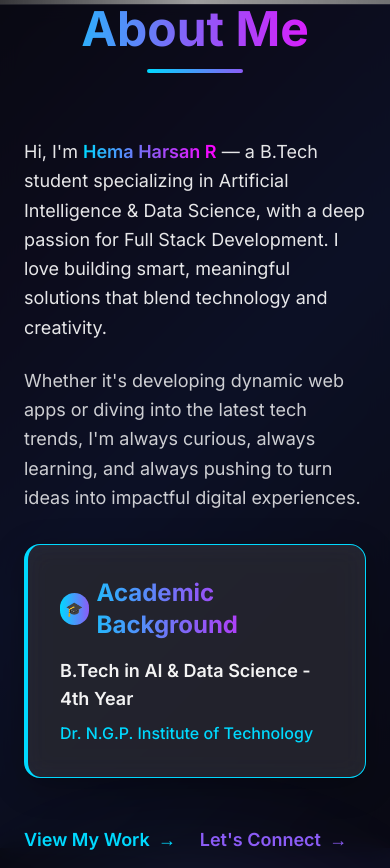
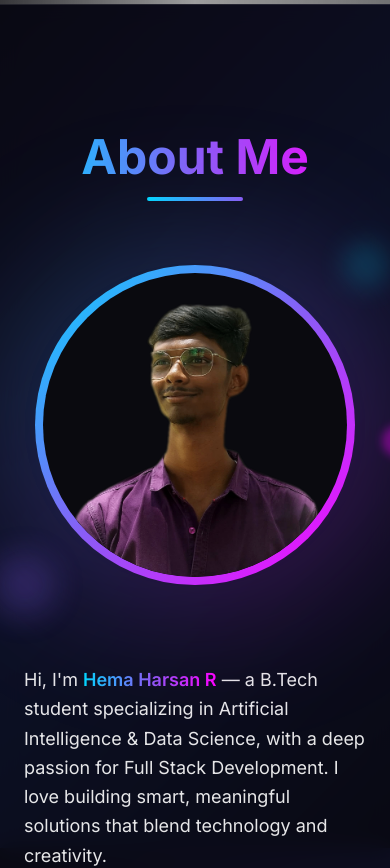
Before and after one commit to HEMAHARSAN-3/hemaharsanportfolio, a React (Vite) app: page / in a window 390 px wide. Shown: the part 840-1708 px from the top of the page. Built offline with nearby package versions, Linux system fonts and the light colour scheme; grey boxes are pictures that could not be loaded.

Commit message:
Refactor: Adjust section spacing and About section layout
- Moved content and titles down in all sections.
- Modified About section layout for mobile view.
- Integrated academic background into the About section paragraph.

```diff
--- a/src/components/AboutSection.tsx
+++ b/src/components/AboutSection.tsx
@@ -54,7 +54,7 @@ const AboutSection = () => {
     <section
       id="about"
       ref={sectionRef}
-      className="dark-section min-h-screen flex items-center justify-center px-6 md:px-12 lg:px-20"
+      className="dark-section min-h-screen flex items-center justify-center px-6 md:px-12 lg:px-20 pt-32"
     >
       <div className="max-w-7xl mx-auto w-full">
         {/* Section Title */}
@@ -66,8 +66,8 @@ const AboutSection = () => {
         </div>
 
         <div className="grid lg:grid-cols-2 gap-20 items-center">
-          {/* Profile Image */}
-          <div ref={imageRef} className="relative order-2 lg:order-1">
+          {/* Profile Image - Order 1 on mobile, Order 2 on desktop */}
+          <div ref={imageRef} className="relative order-1 lg:order-2">
             <div className="relative">
               {/* Glowing background */}
               <div className="absolute -inset-8 bg-gradient-to-br from-neon-blue/20 via-neon-purple/20 to-neon-pink/20 rounded-full blur-3xl"></div>
@@ -90,29 +90,15 @@ const AboutSection = () => {
             </div>
           </div>
 
-          {/* Content */}
-          <div className="space-y-8 order-1 lg:order-2">
+          {/* Content - Order 2 on mobile, Order 1 on desktop */}
+          <div className="space-y-8 order-2 lg:order-1">
             <div className="space-y-6">
               <p className="text-lg md:text-xl text-white/90 leading-relaxed">
                 Hi, I'm <span className="text-gradient font-semibold">Hema Harsan R</span> — a B.Tech student specializing in Artificial Intelligence & Data Science, with a deep passion for Full Stack Development. I love building smart, meaningful solutions that blend technology and creativity.
               </p>
               <p className="text-lg md:text-xl text-white/80 leading-relaxed">
-                Whether it's developing dynamic web apps or diving into the latest tech trends, I'm always curious, always learning, and always pushing to turn ideas into impactful digital experiences.
+                Whether it's developing dynamic web apps or diving into the latest tech trends, I'm always curious, always learning, and always pushing to turn ideas into impactful digital experiences. Currently in my 4th year of B.Tech in AI & Data Science at Dr. N.G.P. Institute of Technology.
               </p>
-            </div>
-
-            {/* Academic Background */}
-            <div className="glass-card p-8 rounded-2xl border-l-4 border-neon-blue">
-              <h3 className="text-2xl font-bold text-gradient mb-4 flex items-center gap-2">
-                <div className="w-8 h-8 bg-gradient-to-r from-neon-blue to-neon-purple rounded-full flex items-center justify-center">
-                  <span className="text-white text-sm">🎓</span>
-                </div>
-                Academic Background
-              </h3>
-              <div className="space-y-2">
-                <p className="text-white/95 font-semibold text-lg">B.Tech in AI & Data Science - 4th Year</p>
-                <p className="text-neon-blue font-medium">Dr. N.G.P. Institute of Technology</p>
-              </div>
             </div>
 
             {/* CTA Links */}
--- a/src/components/ContactSection.tsx
+++ b/src/components/ContactSection.tsx
@@ -84,7 +84,7 @@ const ContactSection = () => {
     <section
       id="contact"
       ref={sectionRef}
-      className="dark-section section-padding pt-20"
+      className="dark-section section-padding pt-32"
     >
       <div className="max-w-4xl mx-auto">
         {/* Section Header */}
--- a/src/components/SkillsSection.tsx
+++ b/src/components/SkillsSection.tsx
@@ -31,8 +31,7 @@ const SkillsSection = () => {
         { name: "JavaScript", icon: Lightning, color: "text-yellow-400" },
         { name: "React", icon: Cpu, color: "text-cyan-400" },
         { name: "Next.js", icon: Globe, color: "text-white" },
-        { name: "Tailwind CSS", icon: Palette, color: "text-teal-400" },
-        { name: "Three.js", icon: Cpu, color: "text-red-400" }
+        { name: "Tailwind CSS", icon: Palette, color: "text-teal-400" }
       ]
     },
     {
@@ -101,7 +100,7 @@ const SkillsSection = () => {
     <section
       id="skills"
       ref={sectionRef}
-      className="dark-section section-padding"
+      className="dark-section section-padding pt-32"
     >
       {/* Background Particles */}
       <div className="absolute inset-0 overflow-hidden pointer-events-none">
--- a/src/pages/Index.tsx
+++ b/src/pages/Index.tsx
@@ -89,7 +89,9 @@ const Index = () => {
         <HeroSection />
         <AboutSection />
         <SkillsSection />
-        <ProjectsSection />
+        <div className="pt-16">
+          <ProjectsSection />
+        </div>
         <ContactSection />
         <FooterSection />
       </div>
```
